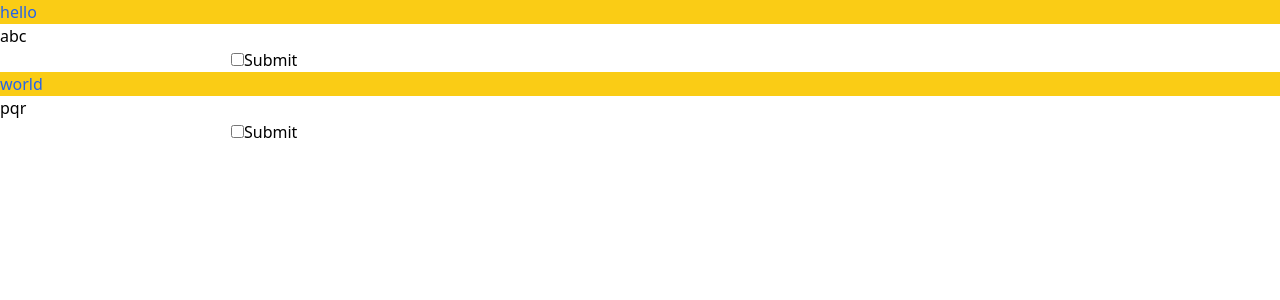
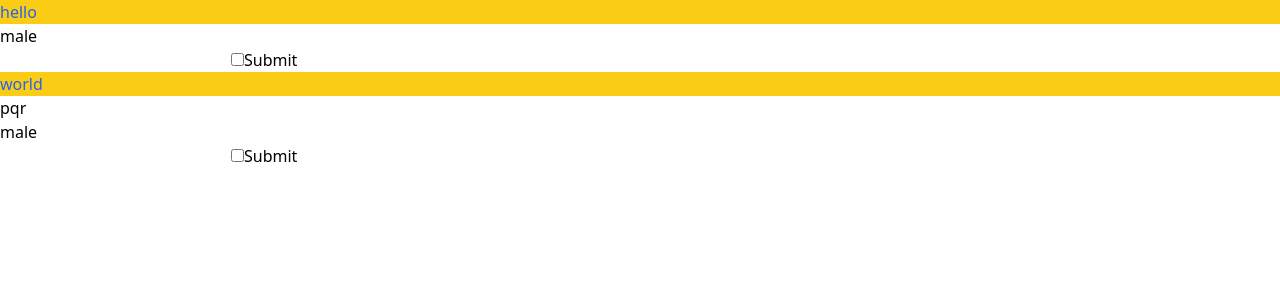
Before and after one commit to the-special-character/tsc-fs9, a React app: page / in a window 1280 px wide. Shown: the top 300 px of the page. Built offline with nearby package versions, Linux system fonts and the light colour scheme.

Commit message:
commit code

```diff
--- a/package.json
+++ b/package.json
@@ -46,6 +46,7 @@
     "webpack-dev-server": "^4.15.1"
   },
   "dependencies": {
+    "prop-types": "^15.8.1",
     "react": "^18.2.0",
     "react-dom": "^18.2.0"
   }
--- a/src/app.jsx
+++ b/src/app.jsx
@@ -1,15 +1,30 @@
 import React from 'react';
+import PropTypes from 'prop-types';
 
-const App = ({ title, desc }) => {
+function App({ title, desc, age, gender }) {
   return (
     <>
       <h1 className="bg-yellow-400 text-blue-600">{title}</h1>
       <h2>{desc}</h2>
+      {age && <h3>{age}</h3>}
+      {gender && <h4>{gender}</h4>}
       <input type="text" />
       <input type="checkbox" />
-      <button>Submit</button>
+      <button type="button">Submit</button>
     </>
   );
+}
+
+App.propTypes = {
+  title: PropTypes.string.isRequired,
+  desc: PropTypes.string.isRequired,
+  age: PropTypes.number,
+  gender: PropTypes.oneOf(['male', 'female']),
+};
+
+App.defaultProps = {
+  age: undefined,
+  gender: 'male',
 };
 
 export default App;
--- a/src/index.jsx
+++ b/src/index.jsx
@@ -9,7 +9,7 @@ const root = createRoot(rootEle);
 
 root.render(
   <>
-    <App title="hello" desc="abc" />
+    <App title="hello" desc="" gender="male" />
     <App title="world" desc="pqr" />
   </>,
 );
```
Also changed, not shown: 2 other files (tests, documents, lock files or other folders).
